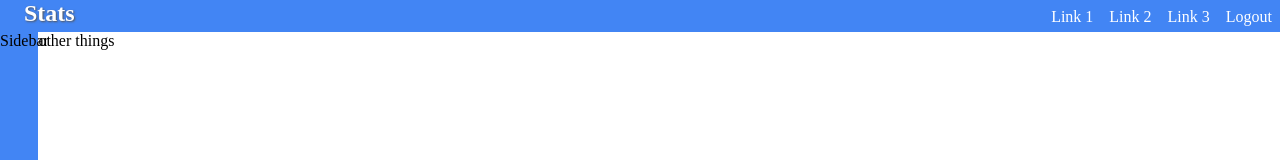
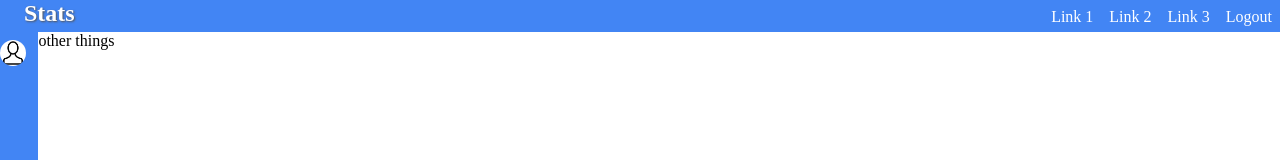
Before and after one commit to romcar/stats, a React app: page / in a window 1280 px wide. Shown: the top 160 px of the page. Built offline with nearby package versions, Linux system fonts and the light colour scheme.

Commit message:
Start input component

```diff
--- a/src/components/SideBar/SideBar.jsx
+++ b/src/components/SideBar/SideBar.jsx
@@ -1,7 +1,40 @@
-import React from 'react'
+import React, { Component } from 'react'
+import profilePicPlaceholder from '../../assets/profile_pic_placeholder.jpg';
+
 import StyledSideBar from '../../styledComponents/StyledSideBar/StyledSideBar';
-export default () => {
-  return (
-    <StyledSideBar>Sidebar</StyledSideBar>
-  )
-}
+import StyledProfilePic from '../../styledComponents/StyledProfilePic/StyledProfilePic';
+export default class Sidebar extends Component {
+  constructor(props) {
+    super(props);
+    this.state = {
+      isOpen: false,
+    };
+
+    this.toggleSideBar = this.toggleSideBar.bind(this);
+  };
+
+  toggleSideBar() {
+    const { isOpen } = this.state;
+    this.setState({ isOpen: !isOpen });
+  }
+
+  profilePicTransition() {
+    let { isOpen } = this.state;
+    if (isOpen) {
+      return (
+        <StyledProfilePic open={!isOpen} src={profilePicPlaceholder}></StyledProfilePic>
+      );
+    } else {
+      return (
+        <StyledProfilePic open={!isOpen} src={profilePicPlaceholder}></StyledProfilePic>
+      );
+    }
+  }
+  render() {
+    return (
+      <StyledSideBar onMouseEnter={() => (this.toggleSideBar())} onMouseLeave={() => (this.toggleSideBar())} >
+        {this.profilePicTransition()}
+      </StyledSideBar>
+    );
+  };
+};
```
Also changed, not shown: src/components/Input/Input.jsx (added).
